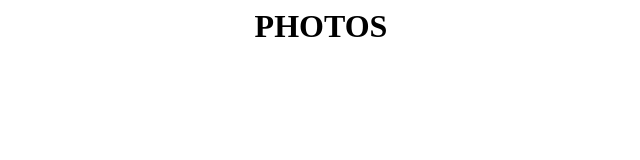
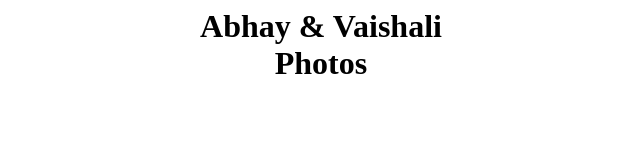
Before and after one commit to SriAbhay/photos, a plain HTML site: page index.html in a window 1280 px wide. Shown: the whole page, without its empty margins (319-959 px from the left). Drawn offline with Linux system fonts and the light colour scheme.

Commit message:
Update index.html

```diff
--- a/index.html
+++ b/index.html
@@ -4,7 +4,8 @@
   </head>
   <body>
     <center>
-      <h1>PHOTOS</h1>
+      <h1>Abhay & Vaishali </br>Photos</h1>
+
     </center>
   </body>
 </html>
```
